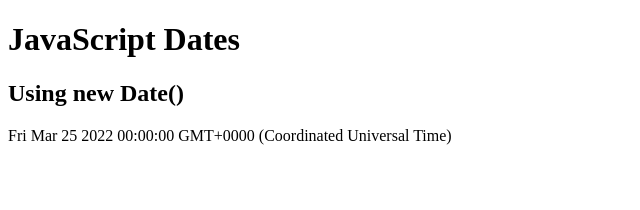
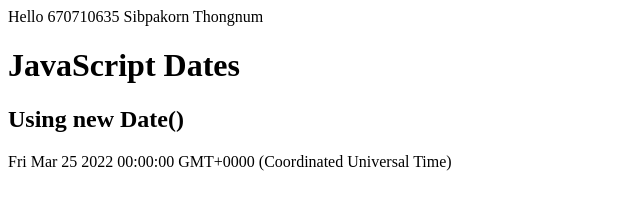
Before and after one commit to 670710635/517101_635, a plain HTML site: page index.html in a window 1280 px wide. Shown: the whole page, without its empty margins (0-640 px from the left). Drawn offline with Linux system fonts and the light colour scheme.

Commit message:
add id and name

```diff
--- a/index.html
+++ b/index.html
@@ -1,6 +1,6 @@
 <!DOCTYPE html>
 <html>
-<body>
+<body> Hello 670710635 Sibpakorn Thongnum
 
 <h1>JavaScript Dates</h1>
 <h2>Using new Date()</h2>
```
